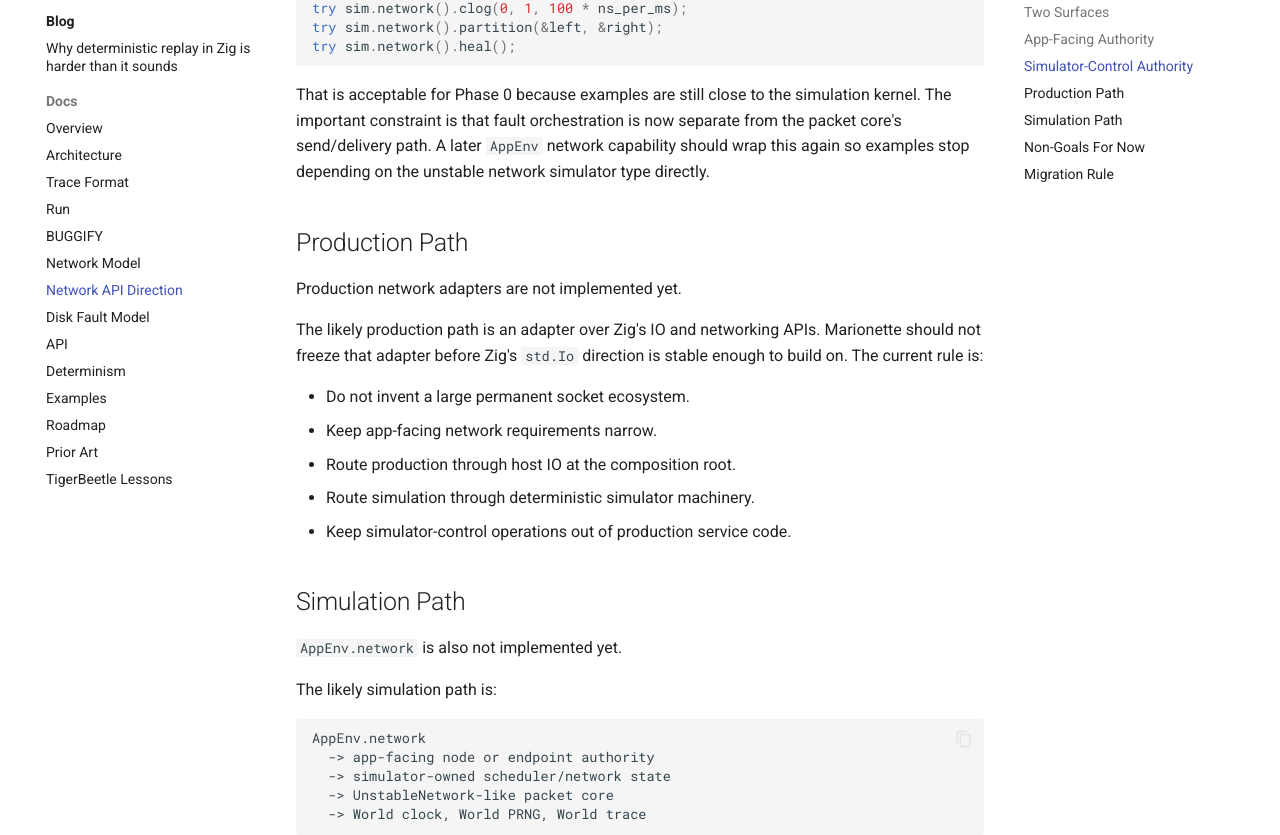
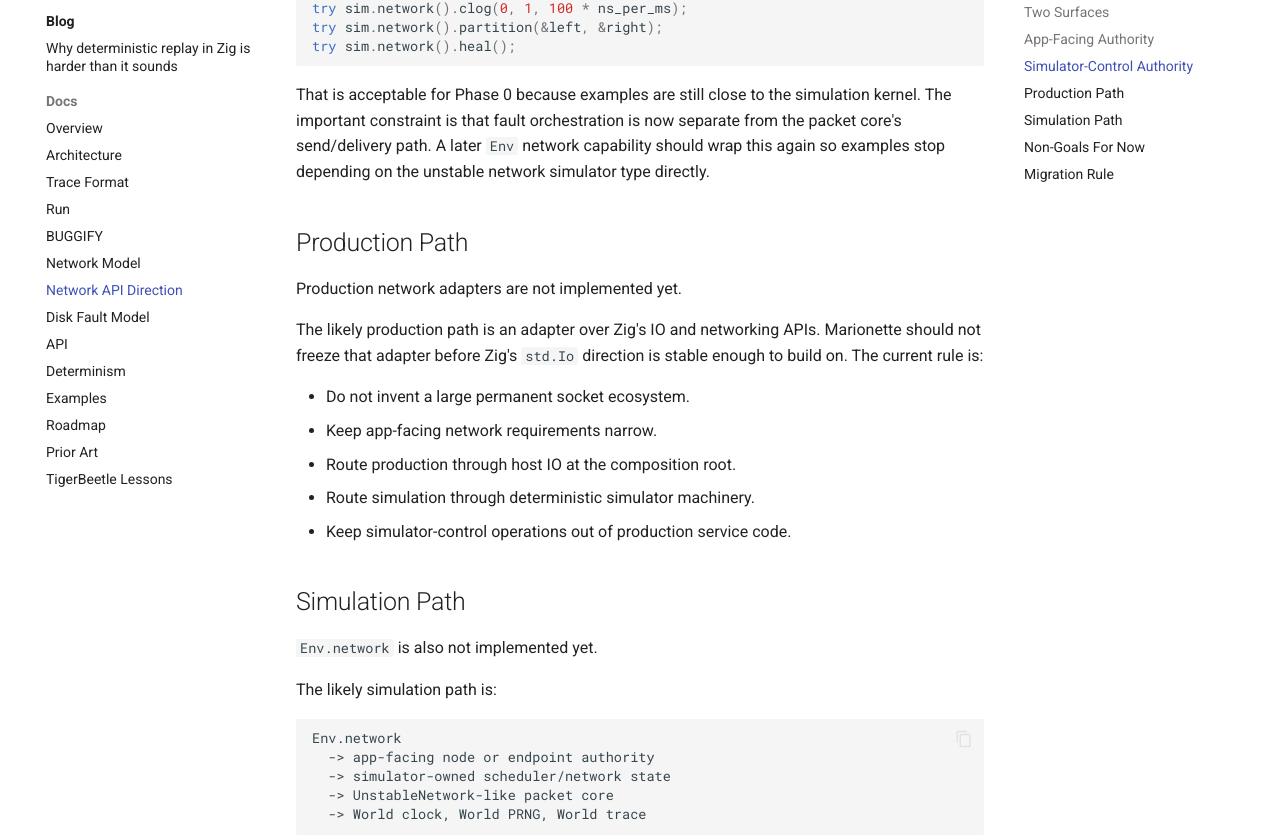
Before and after one commit to sb2bg/marionette, an MkDocs documentation site: the page built from docs/network-api.md, in a window 1280 px wide and 1400 px high, scrolled down 2024 px. Shown: the part 123-958 px from the top of the window. Built offline with MkDocs 1.6.1 and Material for MkDocs 9.7.7, drawn with Linux system fonts in a browser that asks for light colours; comment, search, counter and statistics services are not loaded.

Commit message:
Remove AppEnv alias

````diff
--- a/docs/network-api.md
+++ b/docs/network-api.md
@@ -104,7 +104,7 @@ try sim.network().heal();
 
 That is acceptable for Phase 0 because examples are still close to the
 simulation kernel. The important constraint is that fault orchestration is now
-separate from the packet core's send/delivery path. A later `AppEnv` network
+separate from the packet core's send/delivery path. A later `Env` network
 capability should wrap this again so examples stop depending on the
 unstable network simulator type directly.
 
@@ -124,12 +124,12 @@ stable enough to build on. The current rule is:
 
 ## Simulation Path
 
-`AppEnv.network` is also not implemented yet.
+`Env.network` is also not implemented yet.
 
 The likely simulation path is:
 
 ```text
-AppEnv.network
+Env.network
   -> app-facing node or endpoint authority
   -> simulator-owned scheduler/network state
   -> UnstableNetwork-like packet core
````
Also changed, not shown: docs/architecture.md (+1 -1 lines), docs/network.md (+1 -1 lines), docs/roadmap.md (+3 -3 lines), 7 other files.
